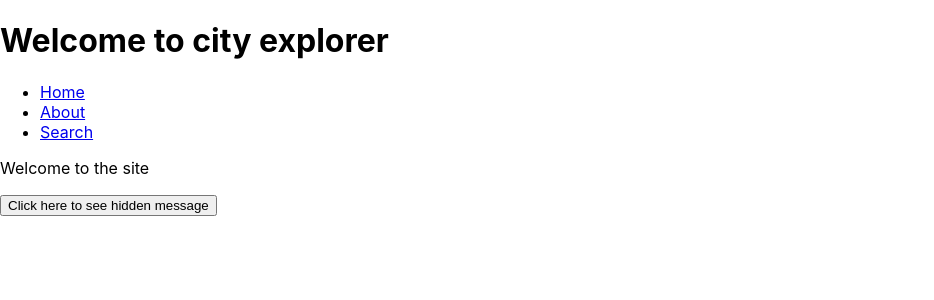
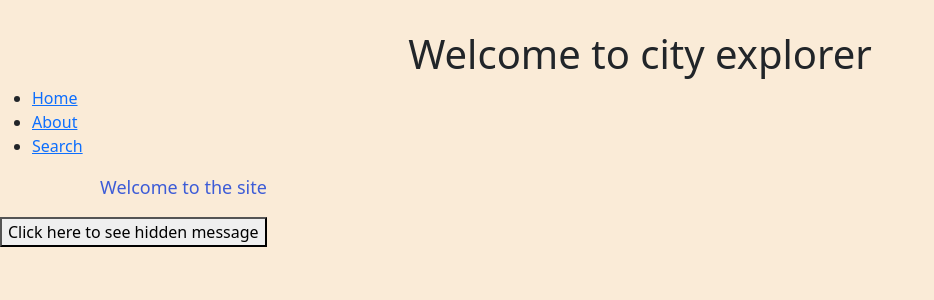
Before and after one commit to ashuppal/city-explorer, a React (Create React App) app: page / in a window 1280 px wide. Shown: the top 300 px of the page, without its empty margins (0-934 px from the left). Built offline with nearby package versions, Linux system fonts and the light colour scheme; no server answers.

Commit message:
completes all tasks

```diff
--- a/package.json
+++ b/package.json
@@ -7,7 +7,9 @@
     "@testing-library/react": "^13.4.0",
     "@testing-library/user-event": "^13.5.0",
     "axios": "^1.2.1",
+    "bootstrap": "^5.2.3",
     "react": "^18.2.0",
+    "react-bootstrap": "^2.6.0",
     "react-dom": "^18.2.0",
     "react-router-dom": "^6.4.4",
     "react-scripts": "^5.0.1",
--- a/src/App.css
+++ b/src/App.css
@@ -1,5 +1,8 @@
+
+
 .App {
   text-align: center;
+
 }
 
 .App-logo {
--- a/src/App.js
+++ b/src/App.js
@@ -4,6 +4,8 @@ import Main from './component/Main';
 import {BrowserRouter,Routes,Route,Link} from 'react-router-dom';
 import About from './component/About';
 import Search from './component/Search';
+import './style.css'
+
 
 function App() {
   return (
--- a/src/component/Search.jsx
+++ b/src/component/Search.jsx
@@ -3,6 +3,8 @@ import map from '../images/map.png';
 import restaurantData from '../data/restaurants.json';
 // import locationData from '../data/location.json';
 import axios from 'axios';
+import 'bootstrap/dist/css/bootstrap.min.css';
+import Button from 'react-bootstrap/Button';
 const ACCESS_KEY = process.env.REACT_APP_ACCESS_KEY;
 
 class Search extends React.Component {
@@ -47,7 +49,8 @@ class Search extends React.Component {
         <form onSubmit={this.handleLocationSearch}>
           <label>Search for a location</label>
           <input type="text" name="search" placeholder="Enter City here"/>
-          <button type="submit">Explore!</button>
+
+          <Button variant="success" type="submit">Explore! </Button>
         </form>
         {this.state.locationData
           ? <>
--- /dev/null
+++ b/src/style.css
@@ -0,0 +1,19 @@
+body{
+  background-color: antiquewhite;
+
+}
+
+header h1{
+  /* display: flex;
+  flex-direction: row; */
+  text-align: center;
+  padding-top: 30px;
+
+}
+
+p{
+  color:rgb(61, 92, 215);
+  font-size: large;
+  padding-left: 100px;
+
+}
```
Also changed, not shown: 1 other file (tests, documents, lock files or other folders).
